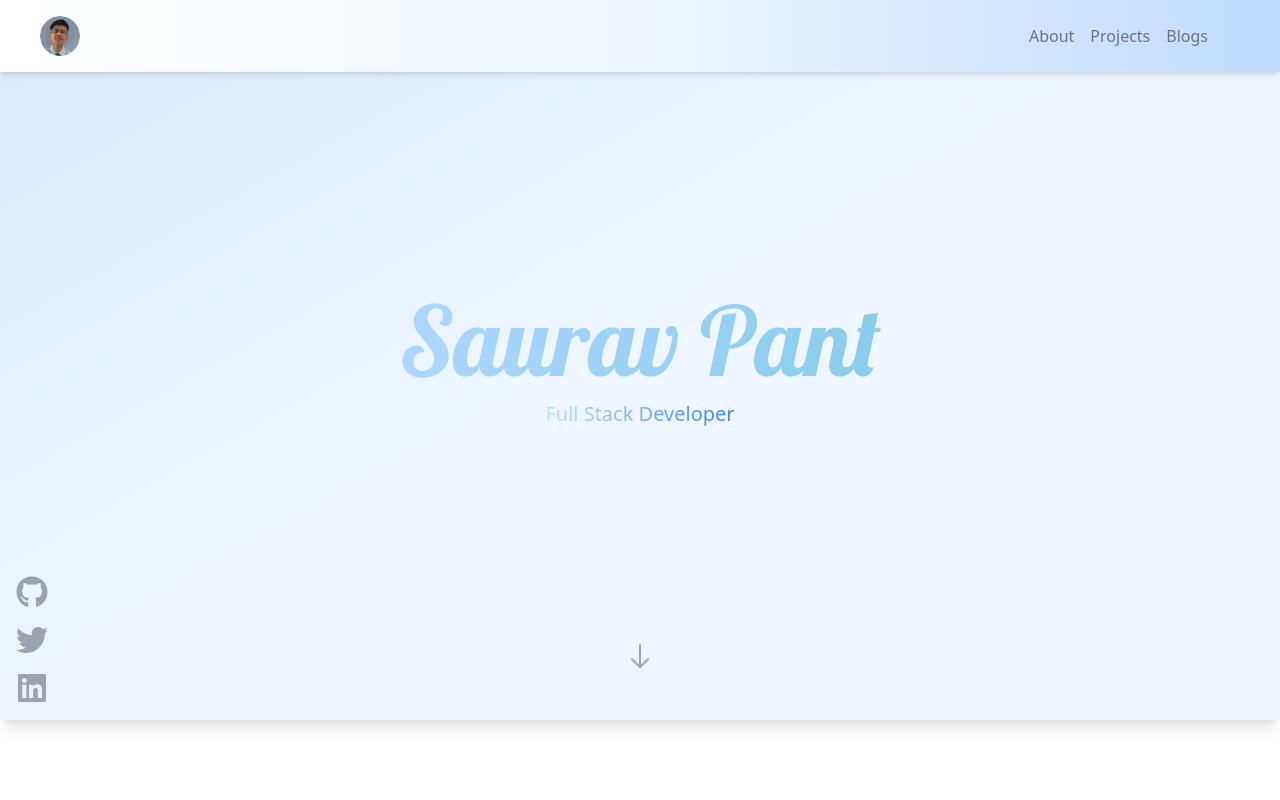
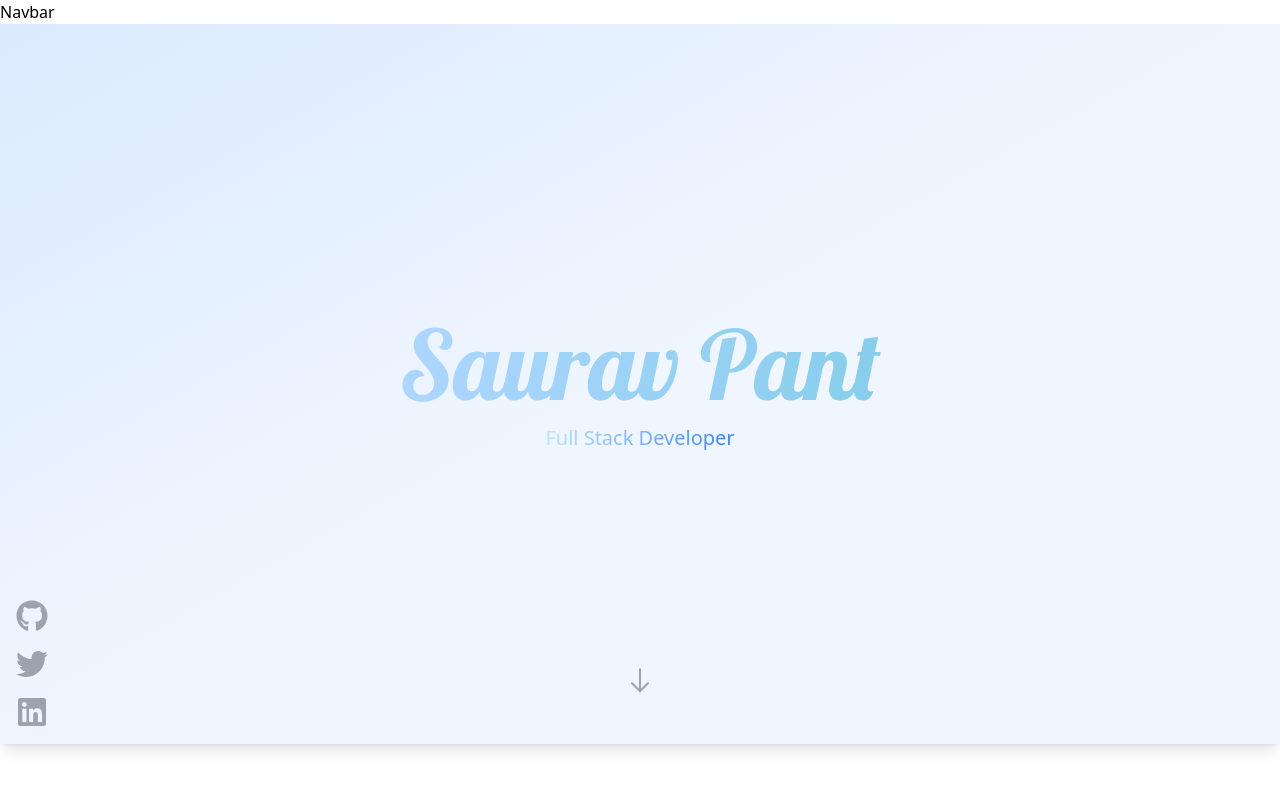
Before and after one commit to Saurav-Pant/Portfolio_New, a Next.js app in the folder portfolio/: page / in a window 1280 px wide. Shown: the top 800 px of the page. Built offline with nearby package versions, Linux system fonts and the light colour scheme.

Commit message:
Navbar Removed

```diff
--- a/portfolio/app/Components/About.tsx
+++ b/portfolio/app/Components/About.tsx
@@ -87,7 +87,7 @@ const About = (props: Props) => {
     <div
       className="flex flex-col md:flex-row min-h-[85vh] pl-4 sm:px-5 md:pl-20 pt-20
        "
-      id="About"
+      id="about"
     >
       <div className="flex flex-col justify-center items-start text-left md:w-1/2">
         <Heading2>About</Heading2>
--- a/portfolio/app/Components/Navbar.tsx
+++ b/portfolio/app/Components/Navbar.tsx
@@ -1,197 +1,11 @@
-"use client";
-import React, { useState, useEffect } from "react";
-import { RiMenuLine, RiCloseLine } from "react-icons/ri";
-import Link from "next/link";
-import Image from "next/image";
-import logo from "../Assets/logo.png";
-import { motion } from "framer-motion";
-import { Link as ScrollLink, animateScroll as scroll } from "react-scroll";
+import React from 'react'
 
-interface Props {}
+type Props = {}
 
-const Navbar: React.FC<Props> = (props: Props) => {
-  const [isOpen, setIsOpen] = useState<boolean>(false);
-  const [isMobile, setIsMobile] = useState<boolean>(false);
+const Navbar = (props: Props) => {
+  return (
+    <div>Navbar</div>
+  )
+}
 
-  const toggle = () => {
-    setIsOpen(!isOpen);
-  };
-
-  const handleLogoClick = () => {
-    scroll.scrollToTop({
-      spy: true,
-      smooth: true,
-      duration: 500,
-    });
-    window.scroll(0,0)
-    setIsOpen(false);
-  };
-
-  useEffect(() => {
-    const handleResize = () => {
-      setIsMobile(window.innerWidth < 768);
-    };
-
-    handleResize();
-    window.addEventListener("resize", handleResize);
-
-    return () => {
-      window.removeEventListener("resize", handleResize);
-    };
-  }, []);
-
-  const handleNavLinkClick = () => {
-    setIsOpen(false); // Close the navbar
-  };
-
-  return (
-    <div>
-      <nav className="flex items-center justify-between flex-wrap p-4 bg-gradient-to-r from-white via-blue-50 to-blue-200  fixed w-full z-50 top-0 shadow-md">
-        <div className="flex items-center flex-shrink-0 text-white  mr-6">
-          <span className="font-semibold text-xl tracking-tight pl-6">
-            <ScrollLink
-              to=""
-              spy={true}
-              smooth={true}
-              offset={70}
-              duration={500}
-            >
-              <div
-                className="rounded-full overflow-hidden"
-                onClick={handleLogoClick}
-              >
-                <Image
-                  src={logo}
-                  alt="Logo"
-                  width={40}
-                  height={40}
-                  className="cursor-pointer"
-                />
-              </div>
-            </ScrollLink>
-          </span>
-        </div>
-
-        {isMobile ? (
-          <div className="block">
-            <button
-              id="nav-toggle"
-              className="flex items-center px-3 py-2 rounded cursor-default"
-              onClick={toggle}
-            >
-              {isOpen ? <RiCloseLine size={20} /> : <RiMenuLine size={20} />}
-            </button>
-          </div>
-        ) : (
-          <div className="sm:flex hidden pr-10">
-            <ul className={isOpen ? "hidden" : "flex"}>
-              <li className="inline-block text-gray-500 hover:text-white transition-colors duration-500 ease-in-out mr-4 cursor-pointer">
-                <ScrollLink
-                  to="About"
-                  spy={true}
-                  smooth={true}
-                  offset={-70}
-                  duration={500}
-                >
-                  About
-                </ScrollLink>
-              </li>
-              <li className="inline-block text-gray-500 hover:text-white transition-colors duration-500 ease-in-out mr-4 cursor-pointer">
-                <ScrollLink
-                  to="projects"
-                  spy={true}
-                  smooth={true}
-                  offset={-70}
-                  duration={500}
-                >
-                  Projects
-                </ScrollLink>
-              </li>
-              <li className="inline-block text-gray-500 hover:text-white transition-colors duration-500 ease-in-out mr-4 cursor-pointer">
-                <ScrollLink
-                  to="blog"
-                  spy={true}
-                  smooth={true}
-                  offset={-70}
-                  duration={500}
-                >
-                  Blogs
-                </ScrollLink>
-              </li>
-            </ul>
-          </div>
-        )}
-
-        {isOpen && (
-          <motion.div
-            className="w-full block flex-grow lg:flex lg:items-center lg:w-auto h-screen relative top-10 shadow-black"
-            initial={{ opacity: 0, y: -70 }}
-            animate={{ opacity: 1, y: 0 }}
-            transition={{
-              duration: 0.7,
-              type: "spring",
-              stiffness: 260,
-              damping: 20,
-            }}
-            style={{ pointerEvents: "auto" }}
-          >
-            <ul
-              className="flex flex-col sm:flex-col justify-center items-center font-light"
-              style={{
-                fontSize: "1.5rem",
-              }}
-            >
-              <motion.li
-                className="block text-gray-500 hover:text-sky-400 mr-4 mb-3 cursor-pointer"
-                whileHover={{ scale: 1.1 }}
-                whileTap={{ scale: 0.9 }}
-              >
-                <ScrollLink
-                  to="About"
-                  spy={true}
-                  smooth={true}
-                  duration={500}
-                  onClick={handleNavLinkClick}
-                >
-                  About
-                </ScrollLink>
-              </motion.li>
-              <motion.li
-                className="block text-gray-500 hover:text-sky-400 mr-4 mb-3 cursor-pointer"
-                whileHover={{ scale: 1.1 }}
-                whileTap={{ scale: 0.9 }}
-              >
-                <ScrollLink
-                  to="projects"
-                  spy={true}
-                  smooth={true}
-                  duration={500}
-                  onClick={handleNavLinkClick}
-                >
-                  Projects
-                </ScrollLink>
-              </motion.li>
-              <motion.li
-                className="block text-gray-500 hover:text-sky-400 mr-4 mb-3 cursor-pointer"
-                whileHover={{ scale: 1.1 }}
-                whileTap={{ scale: 0.9 }}
-              >
-                <ScrollLink
-                  to="blog"
-                  spy={true}
-                  smooth={true}
-                  duration={500}
-                  onClick={handleNavLinkClick}
-                >
-                  Blog
-                </ScrollLink>
-              </motion.li>
-            </ul>
-          </motion.div>
-        )}
-      </nav>
-    </div>
-  );
-};
-
-export default Navbar;
+export default Navbar
```
